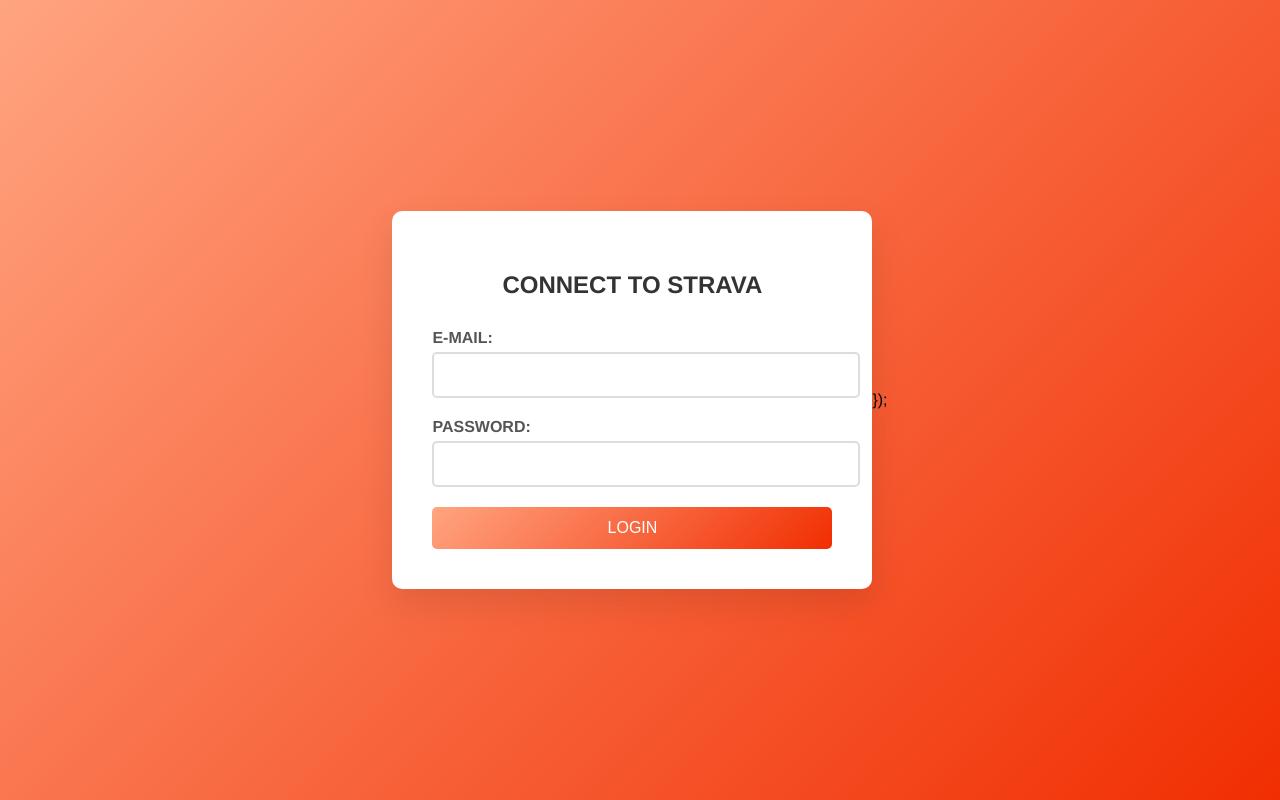
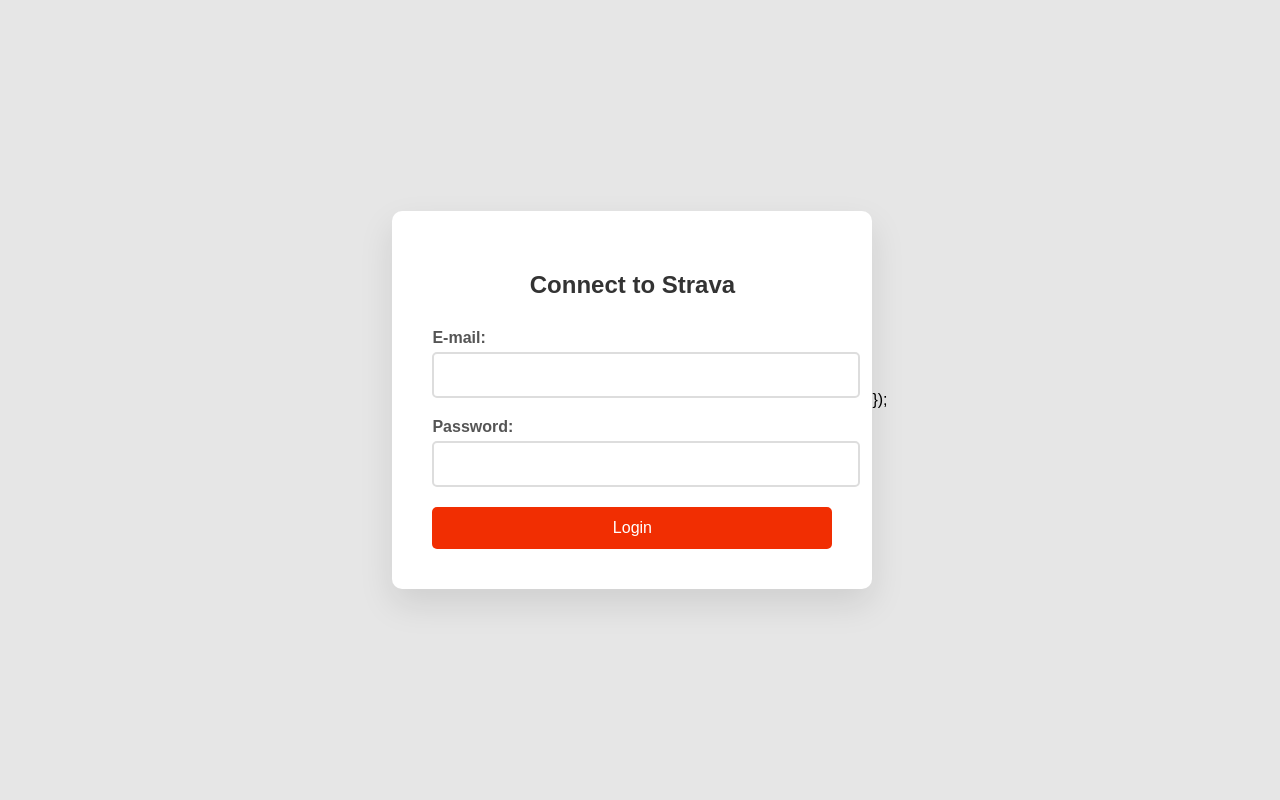
Before and after one commit to interlabsports/interlabs-connect, a website: page public/index.html in a window 1280 px wide. Drawn offline with Linux system fonts and the light colour scheme.

Commit message:
Update index.html

```diff
--- a/public/index.html
+++ b/public/index.html
@@ -6,8 +6,8 @@
     <title>Account link to intervals.icu</title>
     <style>
         body {
-            font-family: Helvetica, sans-serif;
-            background: linear-gradient(135deg, #ffa480 0%, #f12e02 100%);
+            font-family: Arial, sans-serif;
+            background: linear-gradient(135deg, #e6e6e6 0%, #e6e6e6 100%);
             margin: 0;
             padding: 0;
             display: flex;
@@ -59,7 +59,7 @@
         .submit-btn {
             width: 100%;
             padding: 12px;
-            background: linear-gradient(135deg, #ffa480 0%, #f12e02 100%);
+            background: linear-gradient(135deg, #f12e02 0%, #f12e02 100%);
             color: white;
             border: none;
             border-radius: 5px;
@@ -95,17 +95,17 @@
 </head>
 <body>
     <div class="login-container">
-        <h2>CONNECT TO STRAVA</h2>
+        <h2>Connect to Strava</h2>
         <form id="loginForm">
             <div class="form-group">
-                <label for="username">E-MAIL:</label>
+                <label for="username">E-mail:</label>
                 <input type="text" id="username" name="username" required>
             </div>
             <div class="form-group">
-                <label for="password">PASSWORD:</label>
+                <label for="password">Password:</label>
                 <input type="password" id="password" name="password" required>
             </div>
-            <button type="submit" class="submit-btn">LOGIN</button>
+            <button type="submit" class="submit-btn">Login</button>
         </form>
         <div id="message" class="message"></div>
     </div>
```
